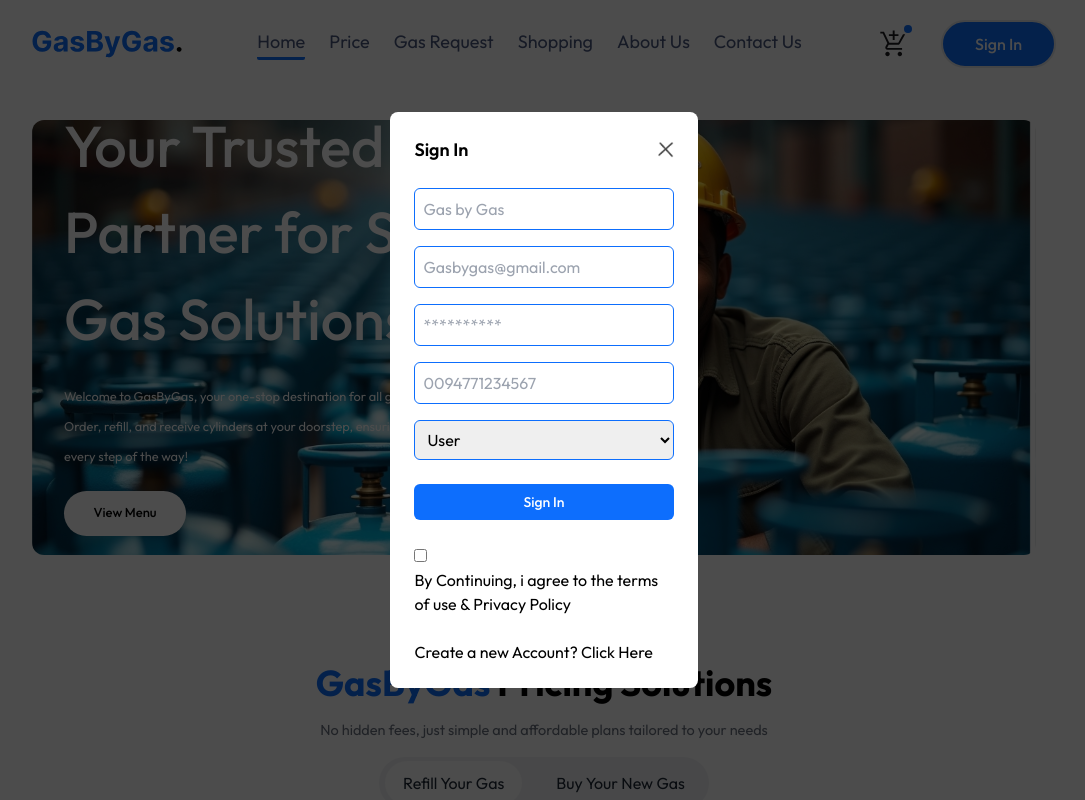
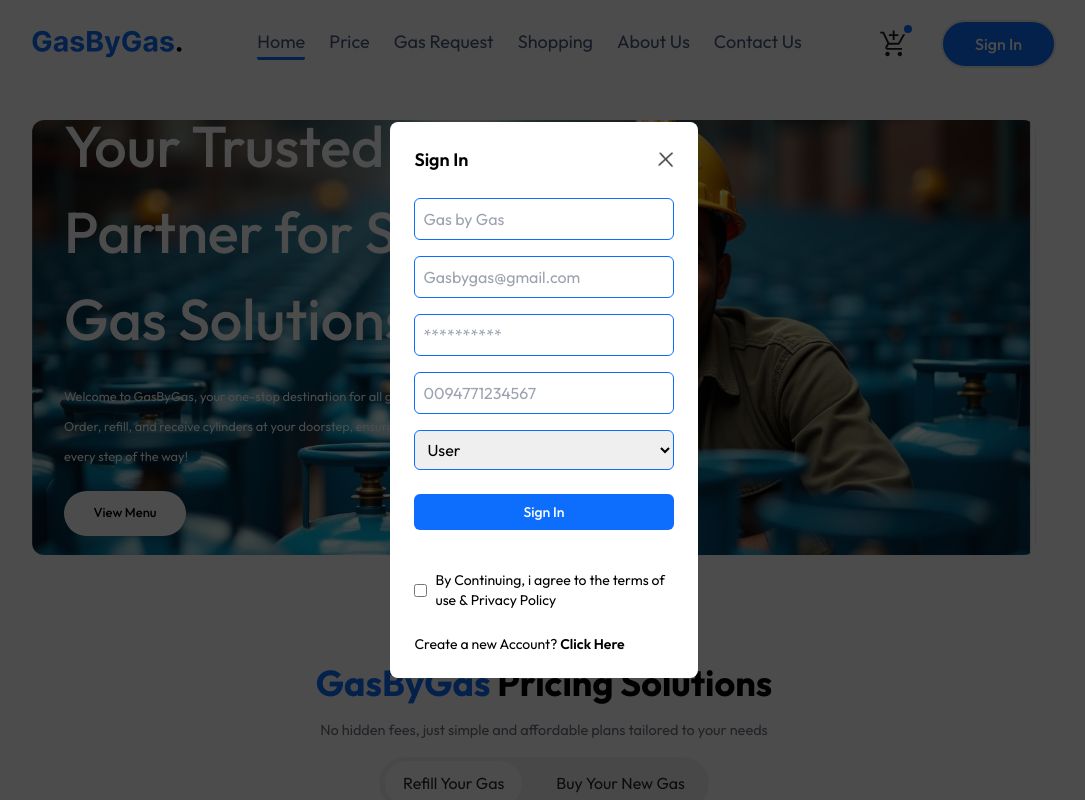
Before and after one commit to gasbygasplc/Supply-Chain-Management-for-Gas-By-Bas-PLC, a React (Vite) app in the folder frontend/: page / in a window 1280 px wide. Shown: the top 800 px of the page, without its empty margins (96-1181 px from the left). Built offline with nearby package versions, Linux system fonts and the light colour scheme; no server answers.

Commit message:
Improve layout and styling of LoginPopUp component for better user experience and readability

```diff
--- a/frontend/src/Components/LoginPopUp.jsx
+++ b/frontend/src/Components/LoginPopUp.jsx
@@ -36,15 +36,15 @@ const LoginPopUp = () => {
 
             <button className='bg-primary text-white py-2 rounded-md text-sm font-medium cursor-pointer'>Sign In</button>
 
-            <div className=''>
+            <div className='flex items-center gap-2 mt-4'>
 
                 <input type="checkbox" />
 
-                <p>By Continuing, i agree to the terms of use & Privacy Policy</p>
+                <p className='text-sm'>By Continuing, i agree to the terms of use & Privacy Policy</p>
 
             </div>
 
-            <p>Create a new Account? <span>Click Here</span></p>
+            <p className='text-sm'>Create a new Account? <span className='text-sm font-semibold cursor-pointer'>Click Here</span></p>
 
 
         </form>
```
